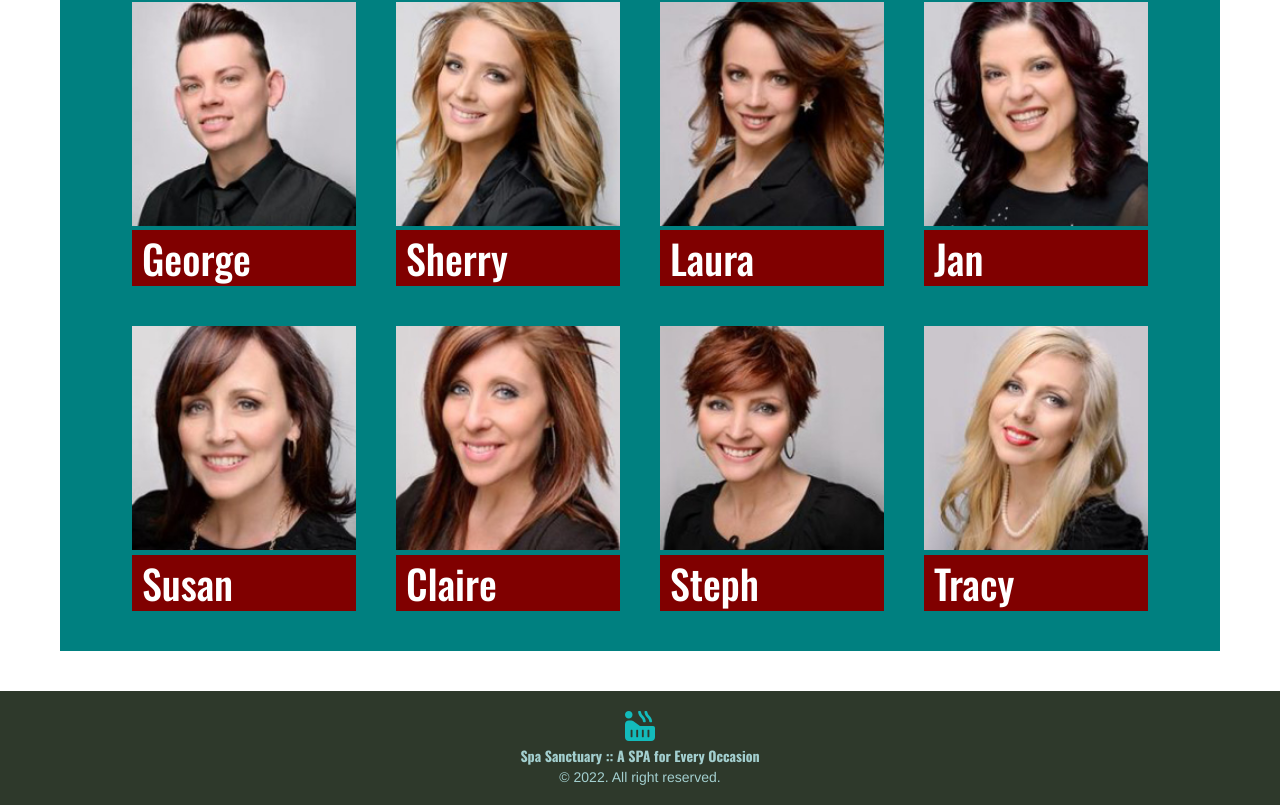
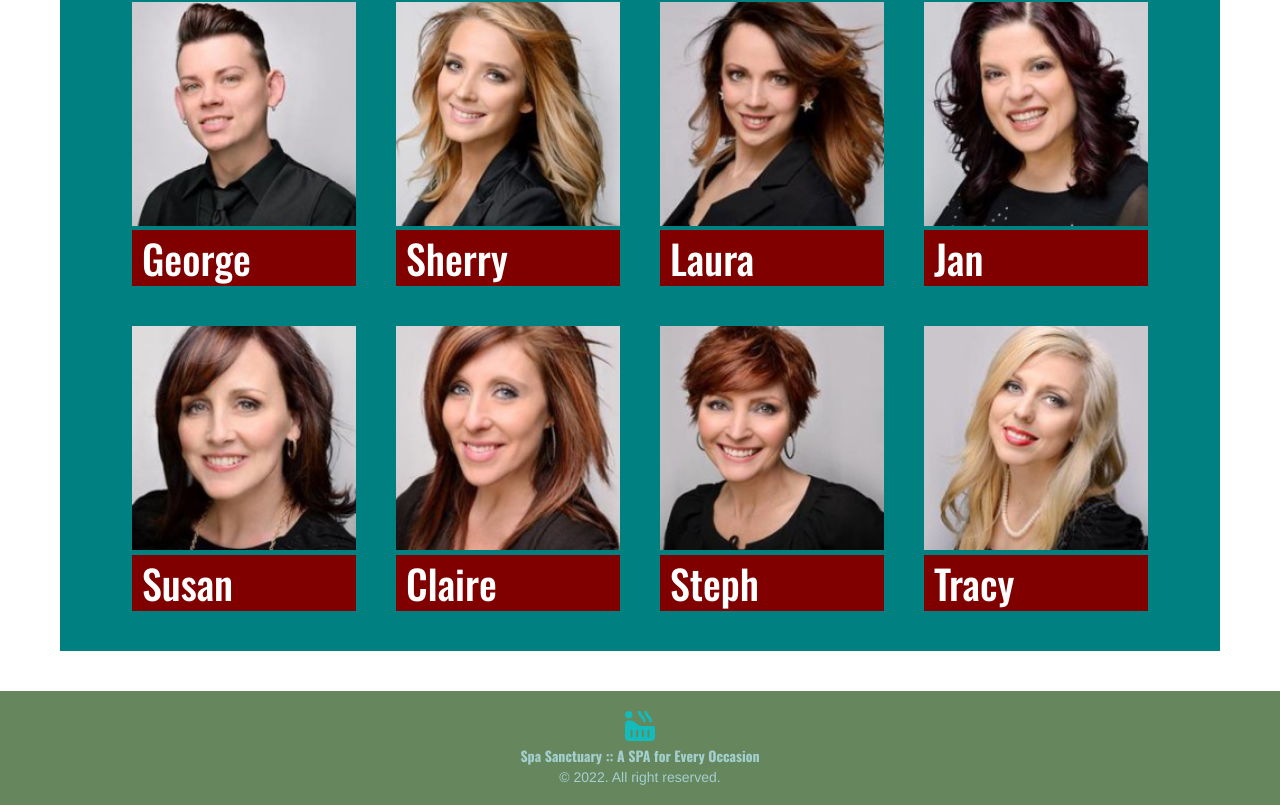
Before and after one commit to christinal59/Web-1-Li-Christina-Final, a React (Create React App) app: page / in a window 1280 px wide. Shown: the part 933-1738 px from the top of the page. Built offline with nearby package versions, Linux system fonts and the light colour scheme.

Commit message:
Updating Footer

```diff
--- a/src/React/Layout/Footer/Footer.jsx
+++ b/src/React/Layout/Footer/Footer.jsx
@@ -17,7 +17,7 @@ const Footer = () => {
 export default Footer;
 
 const FooterStyled = styled.footer`
-    background-color: #2e392b;
+    background-color: #66875d;
     text-align: center;
     padding: 20px 0px;
 `;
```
